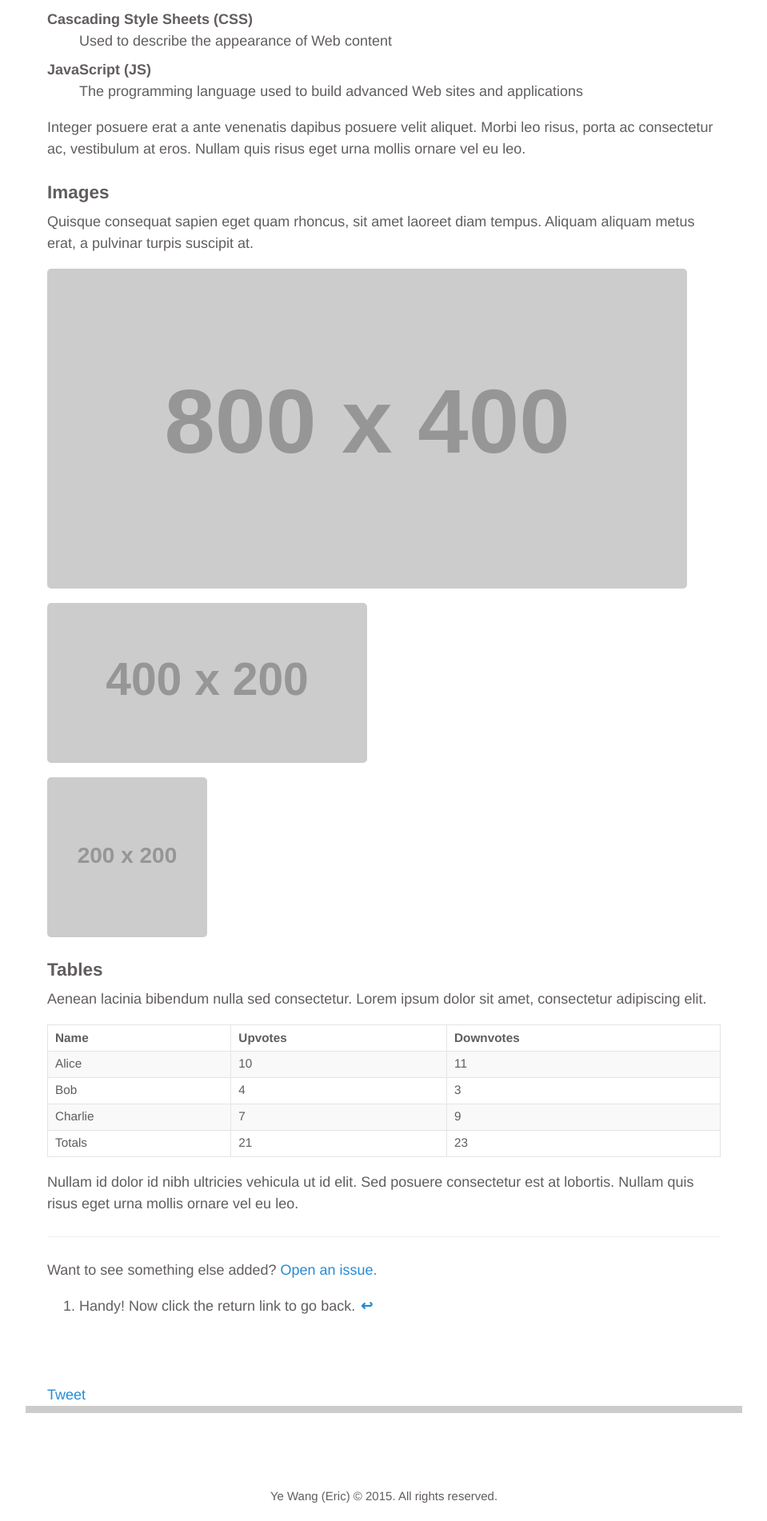
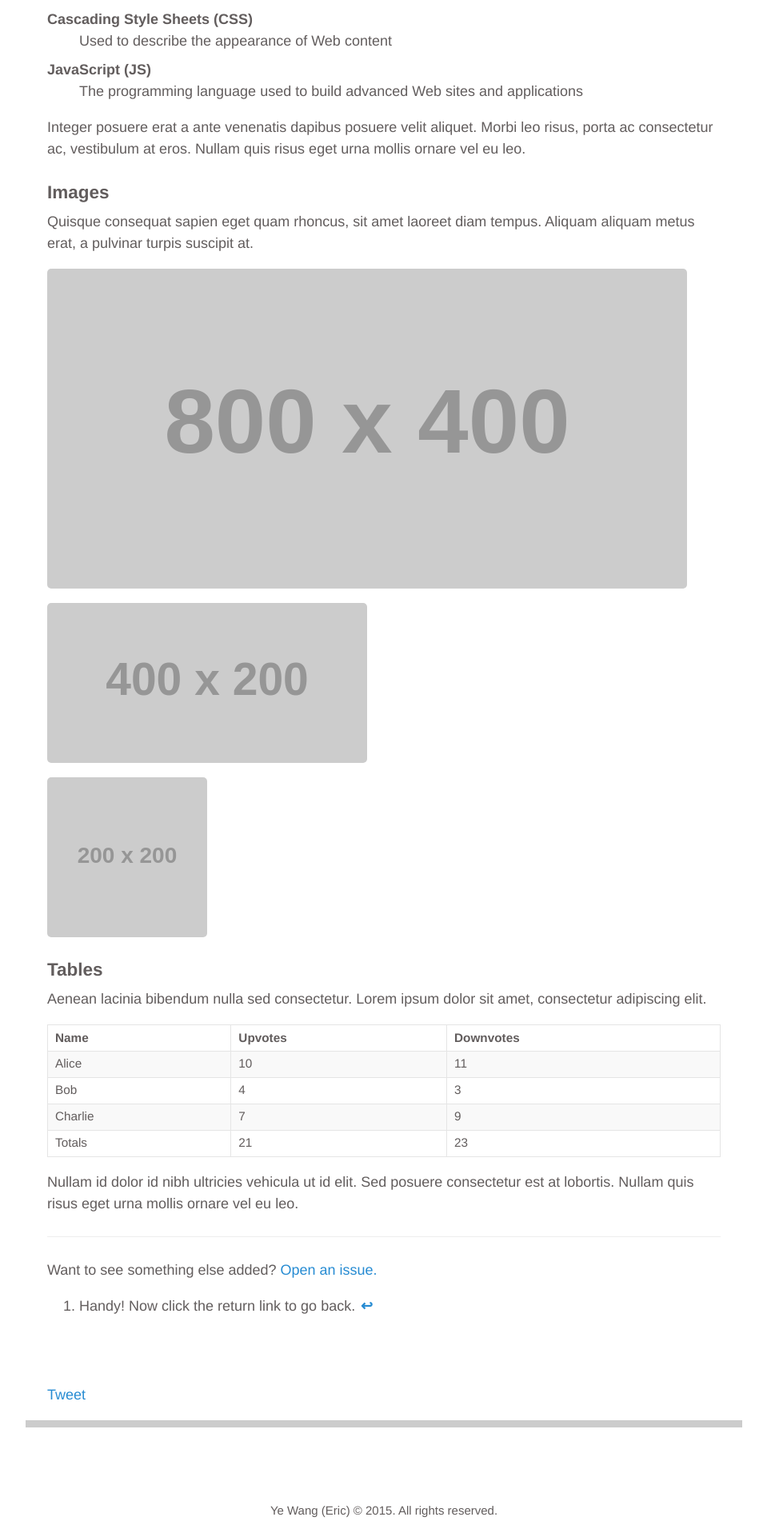
Before and after one commit to ericyewang/ericyewang.github.io, a Jekyll site: the page built from _posts/2014-01-01-example-content.md, in a window 1280 px wide. Shown: the part 3203-5105 px from the top of the page at 80% size, without its empty margins (160-1119 px from the left). Built offline with Jekyll 4.4.1, drawn with Linux system fonts in a browser that asks for light colours; comment, search, counter and statistics services are not loaded.

Commit message:
Update post.html

```diff
--- a/_layouts/post.html
+++ b/_layouts/post.html
@@ -9,11 +9,11 @@
   {{ content }}
 </article>
 
-  {% include googleplusshare.html %}
+  <p>{% include googleplusshare.html %}</p>
 
-      <div class="fb-like" data-layout="button_count" data-action="like" data-show-faces="true" data-share="true"></div>
+  <p><div class="fb-like" data-layout="button_count" data-action="like" data-show-faces="true" data-share="true"></div><p>
 
-      <a href="https://twitter.com/share" class="twitter-share-button">Tweet</a>
+  <p><a href="https://twitter.com/share" class="twitter-share-button">Tweet</a><p>
 
 {% include comments.html %}
 </div>
```
